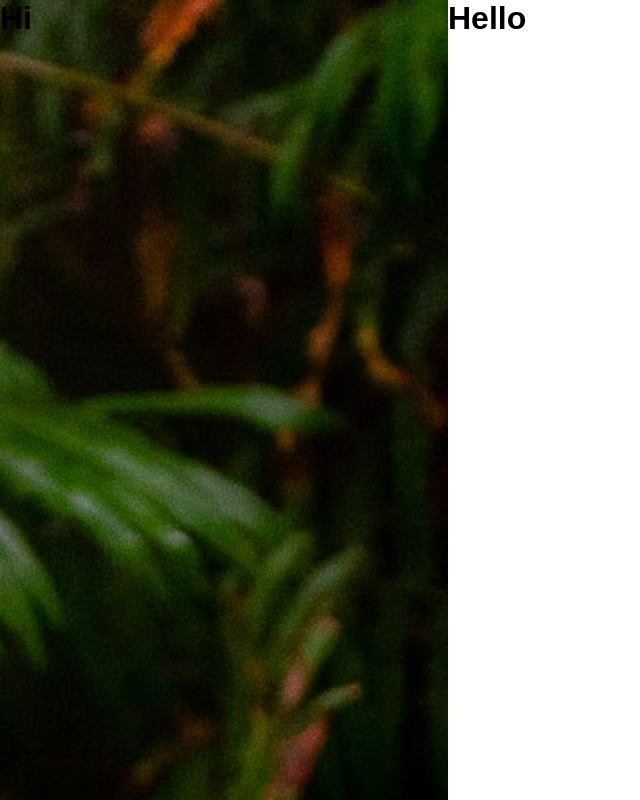
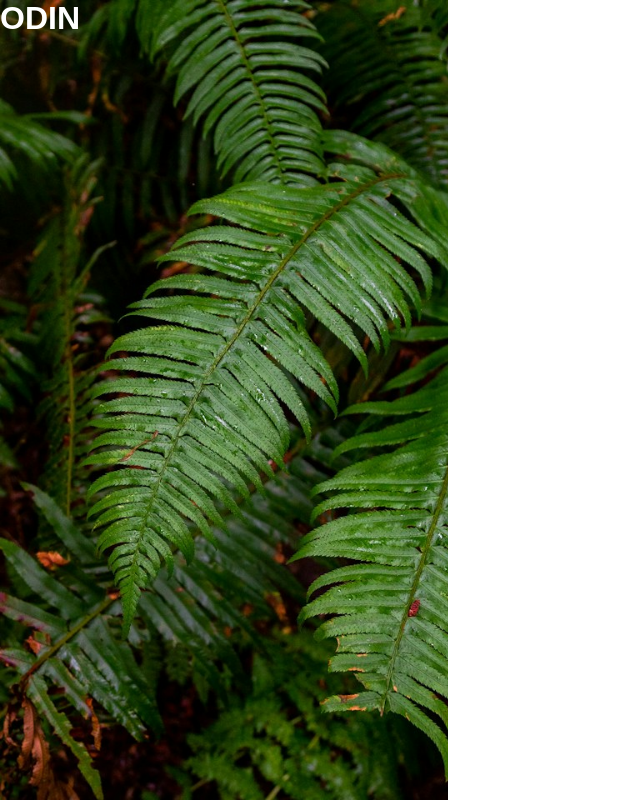
Before and after one commit to alexnewman42/odinForm, a plain HTML site: page index.html in a window 1280 px wide. Shown: the whole page, without its empty margins (0-640 px from the left). Drawn offline with Linux system fonts and the light colour scheme.

Commit message:
Create right side divs

```diff
--- a/index.html
+++ b/index.html
@@ -10,10 +10,18 @@
 <body>
     <div class="main">
        <div class="left">
-            <h1>Hi</h1>
+            <h1>ODIN</h1>
        </div>
        <div class="right">
-            <h1>Hello</h1>
+            <div class="first">
+
+            </div>
+            <div class="second">
+
+            </div>
+            <div class="third">
+
+            </div>
        </div>
     </div>
 </body>
--- a/styles.css
+++ b/styles.css
@@ -21,13 +21,27 @@ h1 {
 }
 
 .left {
-    background-image: url(./images/GreenLeaf.avif);
+    background-image: url(./images/GreenLeafSmall.jpg);
     width: 35vw;
     background-repeat: no-repeat;
-    background-size: auto;
+    background-size: cover;
+    color: white;
+    font-family: Norse-Bold, sans-serif;
 }
 
 .right {
     display: flex;
-    justify-content: center;
+    flex-direction: column;
 }
+
+.first {
+    height: 33vh;
+}
+
+.second {
+    height: 33vh;
+}
+
+.third {
+    height: 33vh;
+}
```
Also changed, not shown: images/GreenLeaf.avif (deleted), images/GreenLeafSmall.jpg (added).
